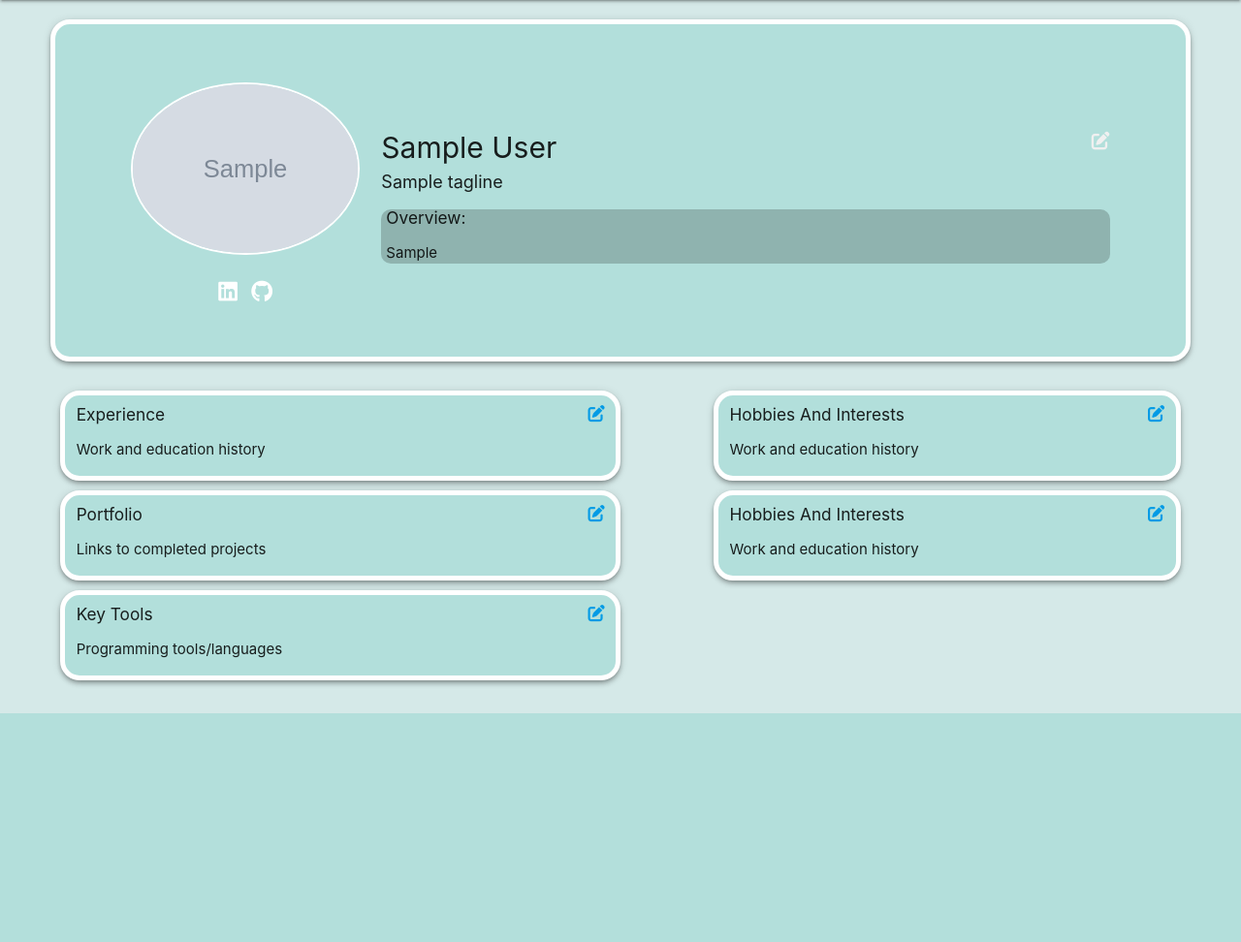
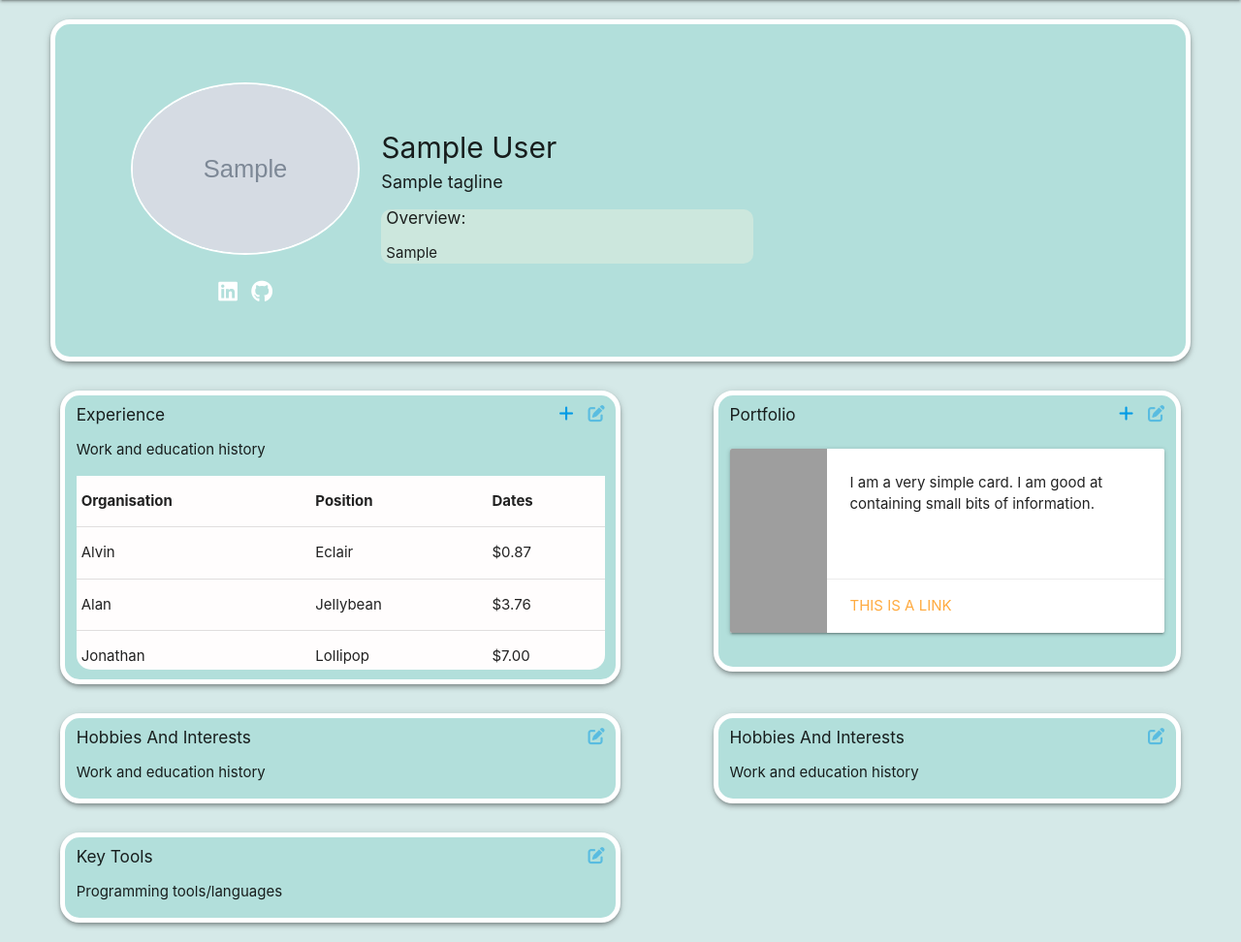
Before and after one commit to AlexanderMarriott/milestone-3, a Flask app: template templates/profile.html in a window 1280 px wide. Shown: the part 64-1036 px from the top of the page at 97% size. Before the commit the page ends 800 px from the top, so only its background shows below. Run offline with Flask 3, Linux system fonts and the light colour scheme; the template is opened without the code that fills it: most values are stand-ins (such as "Sample title", 1, 10 or a date in 2020); grey boxes marked "Sample" are stand-in pictures; some libraries are stand-ins or nearby versions; grey boxes are pictures that could not be loaded.

Commit message:
added styling for table element

```diff
--- a/static/css/style.css
+++ b/static/css/style.css
@@ -100,8 +100,9 @@ body {
 }
 
 .personal-summary {
-    background-color: rgba(0, 0, 0, 0.2);
+    background-color: rgba(236, 242, 223, 0.446);
     border-radius: 10px;
+    max-width: 30vw;
 }
 
 .text-container {
@@ -113,13 +114,37 @@ body {
 }
 
 .section-content {
-    height: fit-content;
+    max-height: 200px;
     background-color: #fffdfd;
     border-bottom-left-radius:15px ;
     border-bottom-right-radius: 15px;
+    margin-bottom: 10px;
+    overflow-y: hidden;
+    overflow-y: scroll;
 }
 
 .modal-edit-icon {
     color: #f0f0f0;
     font-size: 1.25rem;
 }
+
+table {
+    margin-bottom: 10px;
+}
+
+.employment_history {
+    max-height: 350px;
+}
+
+.disabled {
+    pointer-events: none;
+    opacity: 0.5;
+  }
+
+  .highlighted {
+    color: red;
+  }
+
+  .selected {
+    border: 2px solid blue;
+  }
--- a/static/js/script.js
+++ b/static/js/script.js
@@ -1,6 +1,7 @@
 $(document).ready(function(){
     $('.sidenav').sidenav();
     $('.tooltipped').tooltip();
+    $('.collapsible').collapsible();
     $('.modal').modal({
         dismissible: false,
         onOpenStart: function(modal, trigger) {
@@ -29,5 +30,28 @@ $(document).ready(function(){
         $profileHeadlineCounter.text(currentLength + '/' + maxLength);
     });
 
+      // Initially disable the edit icon
+      $('.fas.fa-edit').closest('a').addClass('disabled');
 
+      // Function to check and update icons based on selection
+      $('.portfolio .selectable-item').click(function() {
+          // Toggle selected state
+          var isSelected = $(this).data('selected');
+          $(this).data('selected', !isSelected);
+          $(this).toggleClass('selected');
+
+          // Check if any item is selected
+          var anySelected = $('.portfolio .selectable-item').is(function() {
+              return $(this).data('selected');
+          });
+
+          // Update icons based on selection
+          if (anySelected) {
+              $('#actionIcon i').removeClass('fa-plus').addClass('fa-trash').css('color', 'red');
+              $('#editIcon').removeClass('disabled').addClass('highlighted');
+          } else {
+              $('#actionIcon i').removeClass('fa-trash').addClass('fa-plus').removeAttr('style');
+              $('#editIcon').addClass('disabled').removeClass('highlighted');
+          }
+      });
   });
--- a/templates/profile.html
+++ b/templates/profile.html
@@ -13,8 +13,12 @@
         </div>
         <div class="col s9 right header_text">
           <div class="profile-info left-align">
+            {% if profile_data.is_owner %}
             <a href="#profile_info_modal" class="modal-trigger tooltipped right" data-position="top"
-              data-tooltip="Edit info"><i class="fas fa-edit modal-edit-icon right"></i></a>
+              data-tooltip="Edit info">
+              <i class="fas fa-edit modal-edit-icon right"></i>
+            </a>
+            {% endif %}
             <h4>{{ profile_data.user.first_name.title() }} {{ profile_data.user.last_name.title() }}</h4>
             <p>{{ profile_data.profile_info.tagline }}</p>
           </div>
@@ -31,22 +35,81 @@
   <div class="row container">
     <div class="employment_history z-depth-2 teal lighten-4 container col s12 m6 section padding-right">
       <h6>
-        Experience<a href="#profile_info_modal" class="modal-trigger"><i class="fas fa-edit right"></i></a>
+        Experience<a href="" class="modal-trigger"><i class="fas fa-edit right"></i></a> <a href=""
+          class="modal-trigger"><i class="fas fa-plus right"></i></a>
       </h6>
       <p>Work and education history</p>
-      <div class="section-content"></div>
+      <div class="section-content">
+        <table>
+          <thead>
+            <tr>
+              <th>Organisation</th>
+              <th>Position</th>
+              <th>Dates</th>
+            </tr>
+          </thead>
+
+          <tbody>
+            <tr>
+              <td>Alvin</td>
+              <td>Eclair</td>
+              <td>$0.87</td>
+            </tr>
+            <tr>
+              <td>Alan</td>
+              <td>Jellybean</td>
+              <td>$3.76</td>
+            </tr>
+            <tr>
+              <td>Jonathan</td>
+              <td>Lollipop</td>
+              <td>$7.00</td>
+            </tr>
+            <tr>
+              <td>Jonathan</td>
+              <td>Lollipop</td>
+              <td>$7.00</td>
+            </tr>
+          </tbody>
+        </table>
+      </div>
     </div>
-    <div class="hobbies z-depth-2 teal lighten-4 container col s12 m5 offset-m1 section">
+    <div class="portfolio z-depth-2 teal lighten-4 container col s12 m5 offset-m1 section">
+      <h6>
+        Portfolio
+        <!-- Edit Icon, initially disabled -->
+        <a href="" id="editIcon" class="disabled"><i class="fas fa-edit right"></i></a>
+        <!-- Plus Icon, changes to bin when an item is selected -->
+        <a href="" id="actionIcon" class="modal-trigger"><i class="fas fa-plus right"></i></a>
+      </h6>
+      <!-- Example selectable item -->
+      <div class="row selectable-item" data-selected="false">
+        <div class="col s12 m12">
+          <div class="card horizontal">
+            <div class="card-image">
+              <img src="https://lorempixel.com/100/190/nature/6">
+            </div>
+            <div class="card-stacked">
+              <div class="card-content">
+                <p>I am a very simple card. I am good at containing small bits of information.</p>
+              </div>
+              <div class="card-action">
+                <a href="#">This is a link</a>
+              </div>
+            </div>
+          </div>
+        </div>
+      </div>
+      <!-- Add more selectable items as needed -->
+    </div>
+  </div>
+  <div class="row container">
+
+    <div class="hobbies z-depth-2 teal lighten-4 container col s12 m6 section padding-right">
       <h6>
         Hobbies And Interests <a href=""><i class="fas fa-edit right"></i></a>
       </h6>
       <p>Work and education history</p>
-    </div>
-    <div class="portfolio z-depth-2 teal lighten-4 container col s12 m6 section padding-right">
-      <h6>
-        Portfolio <a href=""><i class="fas fa-edit right"></i></a>
-      </h6>
-      <p>Links to completed projects</p>
     </div>
     <div class="hobbies z-depth-2 teal lighten-4 container col s12 m5 offset-m1 section">
       <h6>
@@ -54,6 +117,9 @@
       </h6>
       <p>Work and education history</p>
     </div>
+  </div>
+  </div>
+  <div class="row container">
     <div class="hobbies z-depth-2 teal lighten-4 container col s12 m6 section">
       <h6>
         Key Tools<a href=""><i class="fas fa-edit right"></i></a>
@@ -129,4 +195,7 @@
 </div>
 </div>
 
+<!-- add experience modal-->
+
+
 {% endblock %}
```
